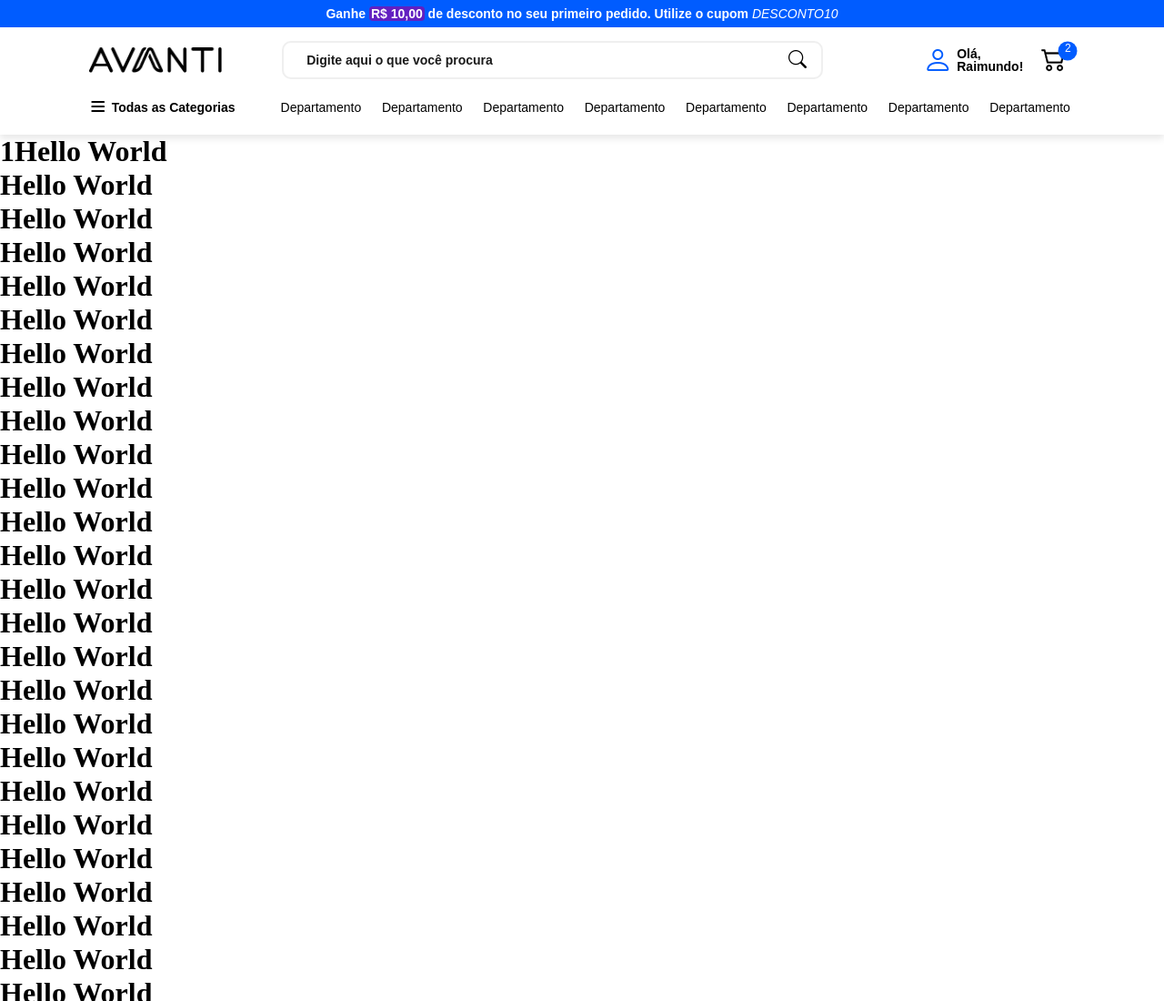
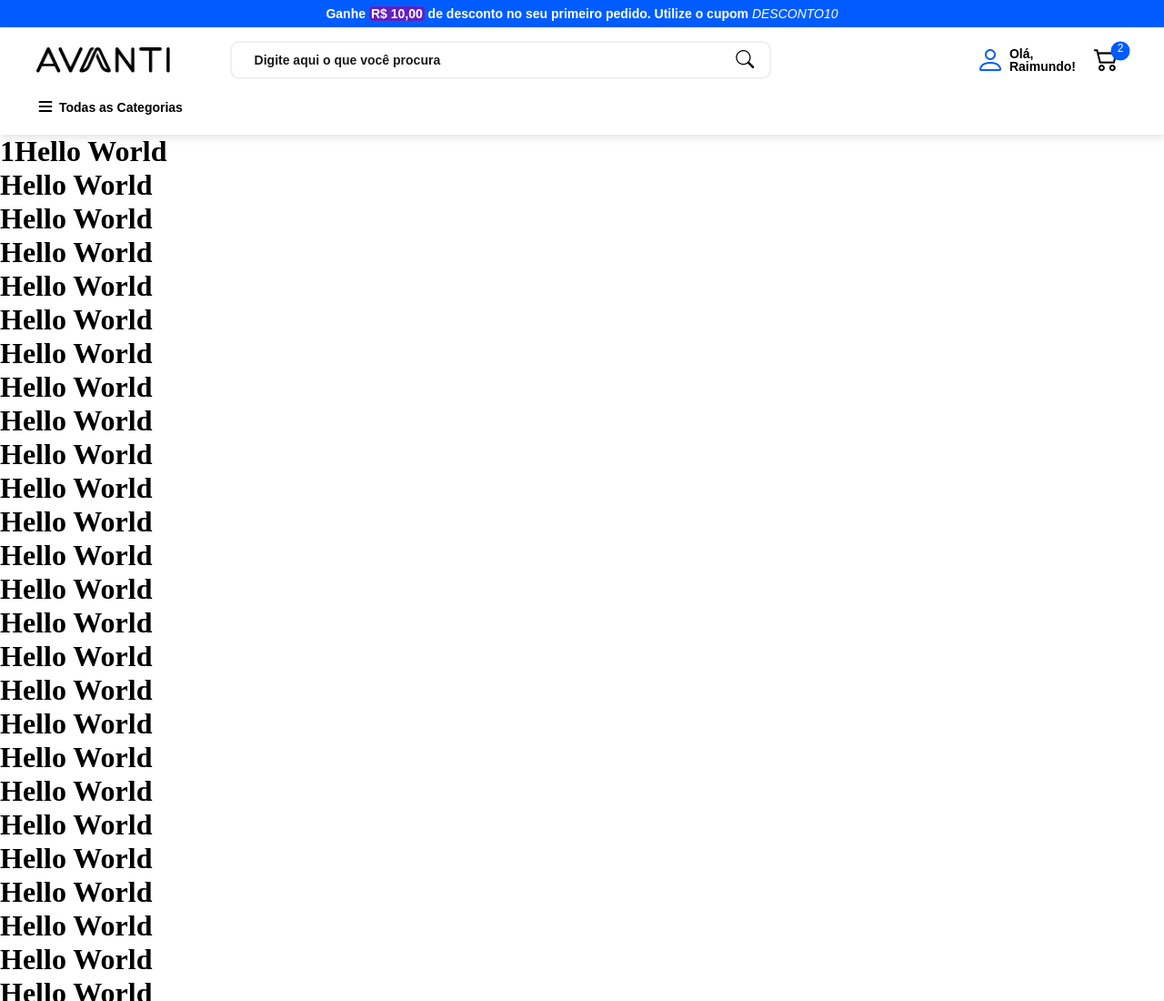
Before and after one commit to xPretti/avanti-store, a plain HTML site: page index.html in a window 1280 px wide. Shown: the top 1100 px of the page at 91% size. Drawn offline with nearby package versions, Linux system fonts and the light colour scheme; a web font is replaced by a local one.

Commit message:
feat: Adicionado animações de redimencionamento e pré adaptação do tamanho header.

```diff
--- a/index.html
+++ b/index.html
@@ -85,8 +85,9 @@
                                 Todas as Categorias
                             </p>
                         </div>
+                        <div class="navbar-departments-content">
+                            <div class="navbar-departments-area">
                                 <div class="navbar-departments">
-                            <div class="navbar-departments-content">
                                     <div class="navbar-departments-item">
                                         <p class="navbar-departments-text" title="Departamento">
                                             Departamento
@@ -140,6 +141,7 @@
                     </div>
                 </div>
             </div>
+        </div>
     </header>
 
     <main style="margin-top: 148px;">
--- a/src/styles/layouts/header.css
+++ b/src/styles/layouts/header.css
@@ -41,12 +41,13 @@
   min-width: 67%;
   max-width: 1300px;
   height: 100%;
-  padding: 0 20px 0 20px;
+
+  transition: padding 0.5s ease-in-out;
 
 }
 
-/* @media screen and (max-width: 1600px) {
-  .header-content {
-    justify-content: start;
+@media (max-width: 1300px) {
+  .header-menu  {
+    padding: 0 40px 0 40px;
   }
-} */
+}
--- a/src/styles/layouts/navbar.css
+++ b/src/styles/layouts/navbar.css
@@ -46,20 +46,37 @@
   color: var(--color-primary);
 }
 
-.navbar-departments {
+.navbar-departments-content {
   display: flex;
   justify-content: end;
   width: 100%;
   height: 100%;
 }
 
-.navbar-departments-content {
+.navbar-departments-area {
+  display: flex;
+  justify-content: start;
+  width: 100%;
+  height: 100%;
+}
+
+
+.navbar-departments {
   display: flex;
   align-items: center;
-  justify-content: space-between;
+  justify-content: center;
   width: 100%;
   height: 100%;
-  gap: 15px;
+  gap: 45px;
+
+  transition: opacity 0.2s ease-in-out;
+}
+
+@media (max-width: 1350px) {
+  .navbar-departments{
+    opacity: 0;
+    pointer-events: none;
+  }
 }
 /*
 @media screen and (max-width: 1600px) {
--- a/src/styles/layouts/topbar.css
+++ b/src/styles/layouts/topbar.css
@@ -20,6 +20,5 @@
   align-items: center;
   min-width: 164.31px;
   height: 28px;
-  padding-left: 50px;
   gap: 20px;
 }
```
Lines whose indentation alone changed are shown as unchanged.
